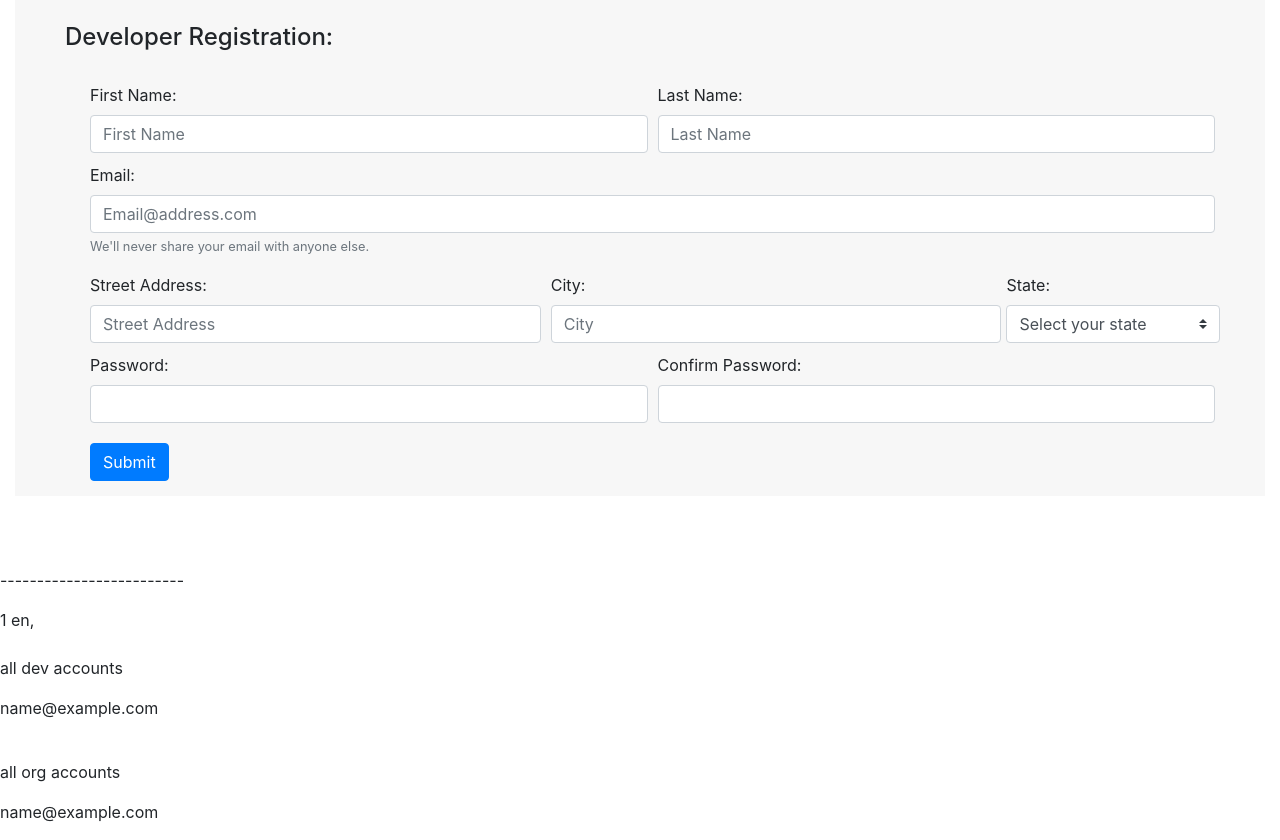
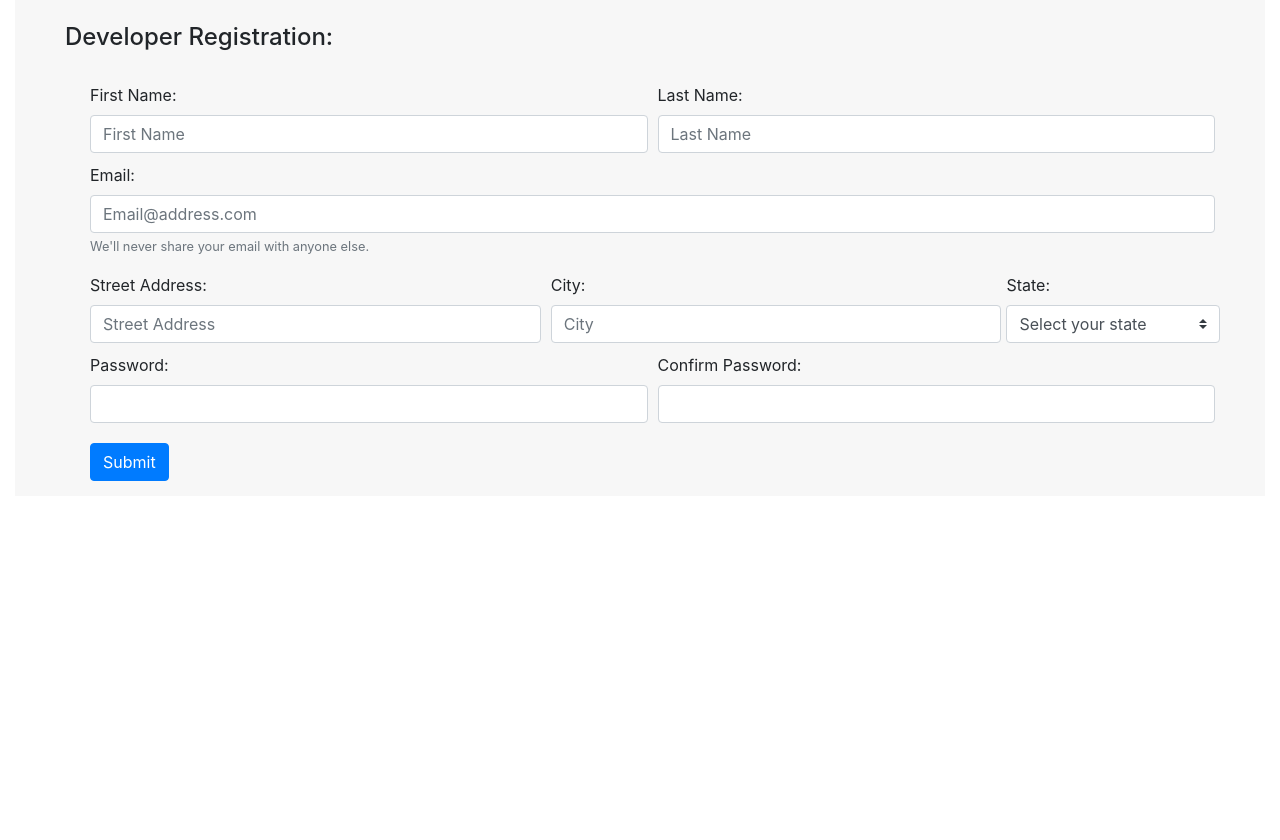
Before and after one commit to CodingDojo-Projects-Algorithms-1119/DevsOnDeckNickP, a Flask app: page / in a window 1280 px wide. Shown: the part 135-975 px from the top of the page. After the commit the page ends 616 px from the top, so only its background shows below. Run offline with Flask 2, Linux system fonts and the light colour scheme; tables that the repository leaves empty hold one stand-in row (values such as "Sample post"); some libraries are stand-ins or nearby versions.

Commit message:
general housekeeping

```diff
--- a/controller_functions.py
+++ b/controller_functions.py
@@ -172,7 +172,6 @@ def create_dev_bio():
     if is_valid:
         Developer.query.get(session["user_id"]["id"]).bio = request.form["dev_bio"]
         db.session.commit()
-        flash("Bio Added!")
         return redirect("/dev_dash")
     return redirect("/dev_landing")
 def dev_add_lang(lang_id):
--- a/templates/orgLanding.html
+++ b/templates/orgLanding.html
@@ -42,9 +42,12 @@
                         <ul class="ul_pos">
                         {% for position in positions %}
                         <li><p><a class = "pos_link" href="/position_details/{{position.position_id}}">{{position.name}}</a><br>
-                            {% if position.applied|length>0 %}
+                            {% if position.applied|length>1 %}
                             <span class="badge badge-pill badge-primary">
                             <span class="app_bubble">{{position.applied|length}} applicants</span></span></span><br>
+                            {% elif position.applied|length==1 %}
+                            <span class="badge badge-pill badge-primary">
+                            <span class="app_bubble">{{position.applied|length}} applicant</span></span></span><br>
                             {% endif %}
                         <span class="pos_date">Posted on {{position.created_at.strftime('%b %d, %Y')}}<br>
                         <span><a href="/edit_position/{{position.position_id}}">Edit Listing</a> | <a href="/del_position/{{position.position_id}}">Delete Listing</a></span></p>
--- a/templates/register.html
+++ b/templates/register.html
@@ -253,23 +253,6 @@
     </div>
     </div>
 
-<br><br><br>
-    <p>-------------------------</p>
-    {% for onelang in lang %}
-    {{onelang.lang_id}} {{onelang.lang_name}},
-    {% endfor %}
-    <br>
-<br>
-<p>all dev accounts</p>
-{%for dev in devs %}
-<p>{{dev.email}}</p>
-{%endfor%}
-<br>
-<p>all org accounts</p>
-{%for org in orgs %}
-<p>{{org.email}}</p>
-{%endfor%}
-
     <script src="https://code.jquery.com/jquery-3.3.1.slim.min.js" integrity="sha384-q8i/X+965DzO0rT7abK41JStQIAqVgRVzpbzo5smXKp4YfRvH+8abtTE1Pi6jizo" crossorigin="anonymous"></script>
     <script src="https://cdnjs.cloudflare.com/ajax/libs/popper.js/1.14.7/umd/popper.min.js" integrity="sha384-UO2eT0CpHqdSJQ6hJty5KVphtPhzWj9WO1clHTMGa3JDZwrnQq4sF86dIHNDz0W1" crossorigin="anonymous"></script>
     <script src="https://stackpath.bootstrapcdn.com/bootstrap/4.3.1/js/bootstrap.min.js" integrity="sha384-JjSmVgyd0p3pXB1rRibZUAYoIIy6OrQ6VrjIEaFf/nJGzIxFDsf4x0xIM+B07jRM" crossorigin="anonymous"></script>
```
Also changed, not shown: templates/devDash.html (+0 -19 lines), templates/positionNew.html (+9 -11 lines).
